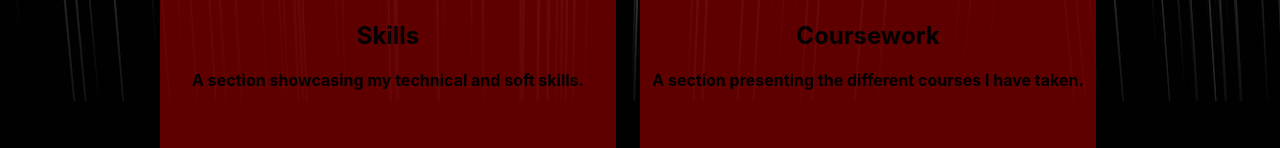
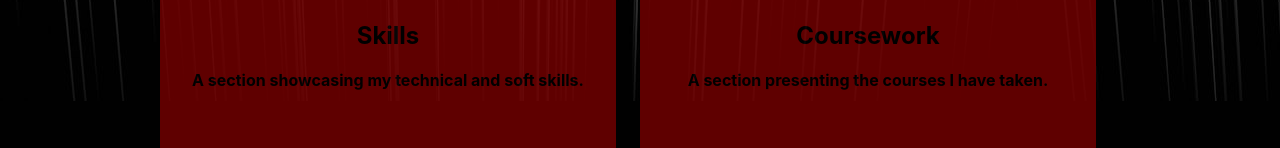
Before and after one commit to eliearja/my-website, a React (Create React App) app: page / in a window 1280 px wide. Shown: the part 551-699 px from the top of the page. Built offline with nearby package versions, Linux system fonts and the light colour scheme.

Commit message:
Small modification to the description of the Coursework section

```diff
--- a/src/App.js
+++ b/src/App.js
@@ -5,7 +5,7 @@ function App() {
     {id: 1, title: "About", description: "A section to get to know me."},
     {id: 2, title: "Work Experience", description: "A section highlighting my work experience."},
     {id: 3, title: "Skills", description: "A section showcasing my technical and soft skills."},
-    {id: 4, title: "Coursework", description: "A section presenting the different courses I have taken."}
+    {id: 4, title: "Coursework", description: "A section presenting the courses I have taken."}
   ];
 
   return (
```
